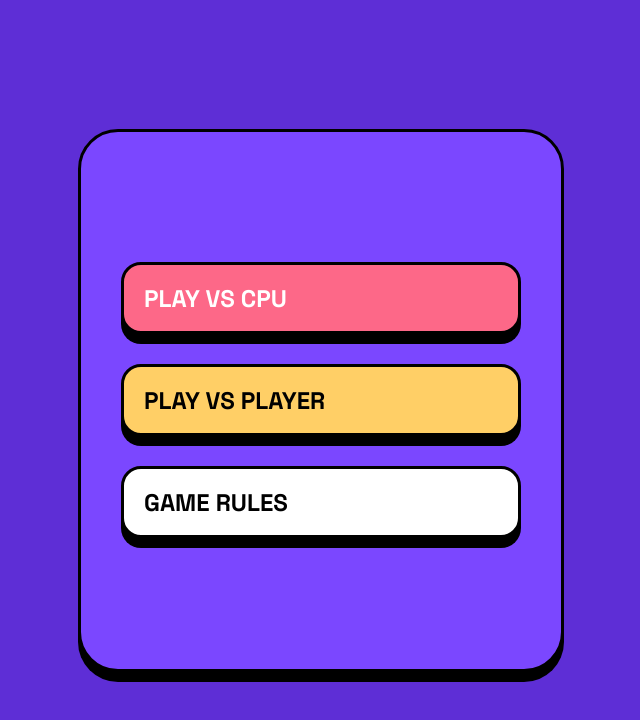
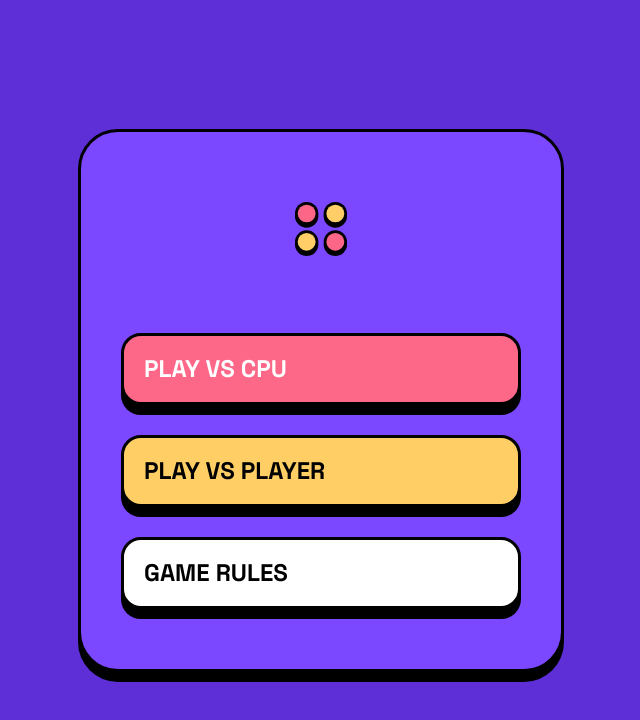
Before and after one commit to b-capra/connect-four-ui, a React (Vite) app: page / in a window 1280 px wide. Shown: the top 720 px of the page, without its empty margins (319-959 px from the left). Built offline with nearby package versions, Linux system fonts and the light colour scheme.

Commit message:
Add menu logo; adjust spacing; add tablet styles

```diff
--- a/src/components/Menu.css
+++ b/src/components/Menu.css
@@ -23,18 +23,19 @@
 }
 
 @media screen and (max-width: 768px) {
-
-}
-
-@media screen and (min-width: 769px) {
   .Menu {
     height: 537px;
     width: 480px;
     border-radius: 40px;
     border: 3px solid black;
     box-shadow: 0 10px 0 0 black;
-    gap: 30px;
     background-color: var(--purple);
+  }
+
+  .menuLogo {
+    width: 52px;
+    margin-top: 70px;
+    margin-bottom: auto;
   }
 
   .menuButton {
@@ -48,5 +49,45 @@
     border-radius: 20px;
     border: 3px solid black;
     box-shadow: 0 10px 0 0 black;
+    margin: 15px 0;
+  }
+
+  #rulesBtn {
+    margin-bottom: 60px;
   }
 }
+
+@media screen and (min-width: 769px) {
+  .Menu {
+    height: 537px;
+    width: 480px;
+    border-radius: 40px;
+    border: 3px solid black;
+    box-shadow: 0 10px 0 0 black;
+    background-color: var(--purple);
+  }
+
+  .menuLogo {
+    width: 52px;
+    margin-top: 70px;
+    margin-bottom: auto;
+  }
+
+  .menuButton {
+    font-size: 24px;
+    font-weight: bold;
+    line-height: 31px;
+    text-align: left;
+    padding-left: 20px;
+    height: 72px;
+    width: 400px;
+    border-radius: 20px;
+    border: 3px solid black;
+    box-shadow: 0 10px 0 0 black;
+    margin: 15px 0;
+  }
+
+  #rulesBtn {
+    margin-bottom: 60px;
+  }
+}
--- a/src/components/Menu.jsx
+++ b/src/components/Menu.jsx
@@ -3,6 +3,7 @@ import './Menu.css'
 const Menu = () => {
   return (
     <div className="Menu">
+      <img className='menuLogo' src='/src/assets/images/logo.svg' />
       <button className='menuButton' id='cpuBtn'>PLAY VS CPU</button>
       <button className='menuButton' id='playerBtn'>PLAY VS PLAYER</button>
       <button className='menuButton' id='rulesBtn'>GAME RULES</button>
```
